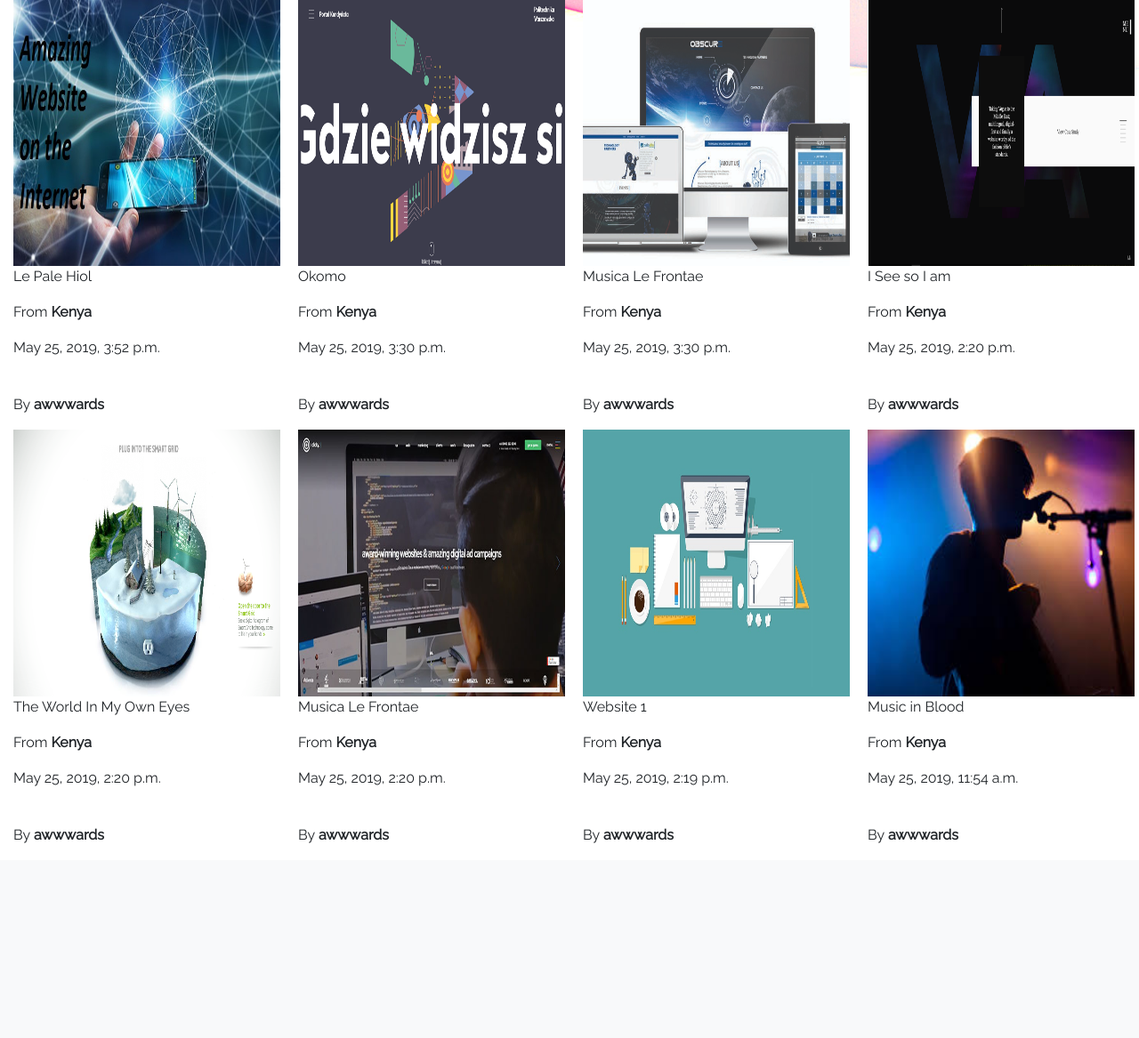
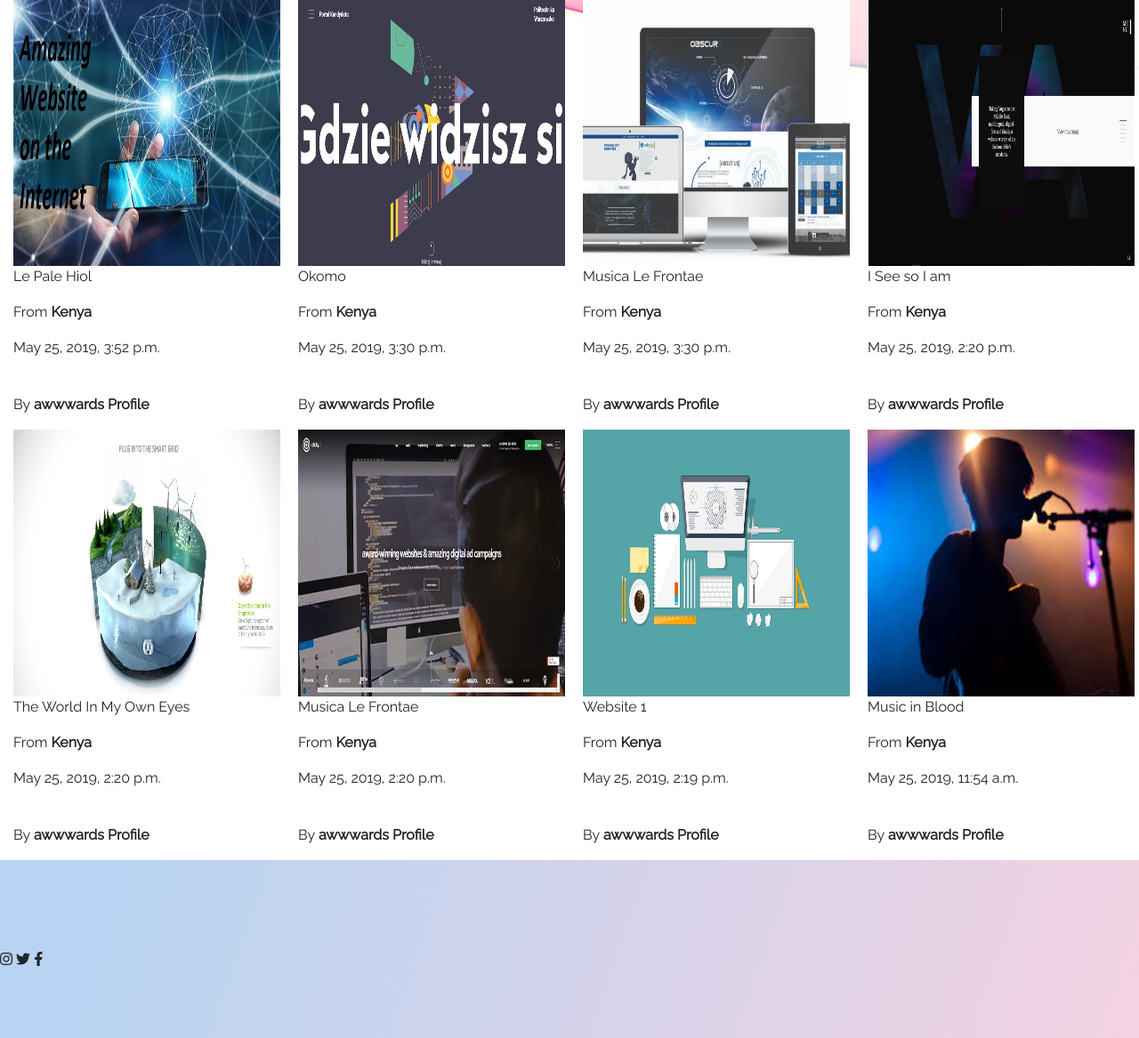
Before and after one commit to jameskomo/awwwards, a Django app: page /home/ in a window 1280 px wide. Shown: the part 858-2025 px from the top of the page at 89% size. Before the commit the page ends 1806 px from the top, so only its background shows below. Run offline with Django 3.2, Linux system fonts and the light colour scheme; a user stored in the database is signed in; data comes from the database, SQL or seed files in the repository; both versions use the stored data as it was after the commit; some libraries are stand-ins or nearby versions.

```diff
--- a/static/css/main.css
+++ b/static/css/main.css
@@ -44,7 +44,14 @@ body {
 
 }
 .daysite-button {
-  margin-bottom: 0%;
-
+  margin-bottom: 0%
 }
 /* #Search Bar styling */
+
+.footer {
+  background-image: linear-gradient( 109.6deg,  rgba(185,212,242,1) 11.2%, rgba(244,210,226,1) 100.3% );
+  height: 200px;
+  width: 100%;
+  padding: 100px 0 0 0;
+  margin-top: 0%;
+}
--- a/wowawards/templates/wowawards/base.html
+++ b/wowawards/templates/wowawards/base.html
@@ -111,13 +111,20 @@
                 <p>From <strong>Kenya</strong></p>
                 <p>{{image.pub_date}}</p>
                 <br>
-                <p>By <strong>{{user.username}}</strong></p>
+                <p>By <strong>{{user.profile}}</strong></p>
 </div>
 
 
 {% endfor %}
 
 <!-- Page Footer -->
+<footer class="footer">
+
+<i class="fab fa-instagram"></i>
+ <i class="fab fa-twitter"></i>
+ <i class="fab fa-facebook-f"></i>
+
+</footer>
 
 
 <!-- Footer End -->
```
Also changed, not shown: db.sqlite3, media/images/website8.jpg (added).
